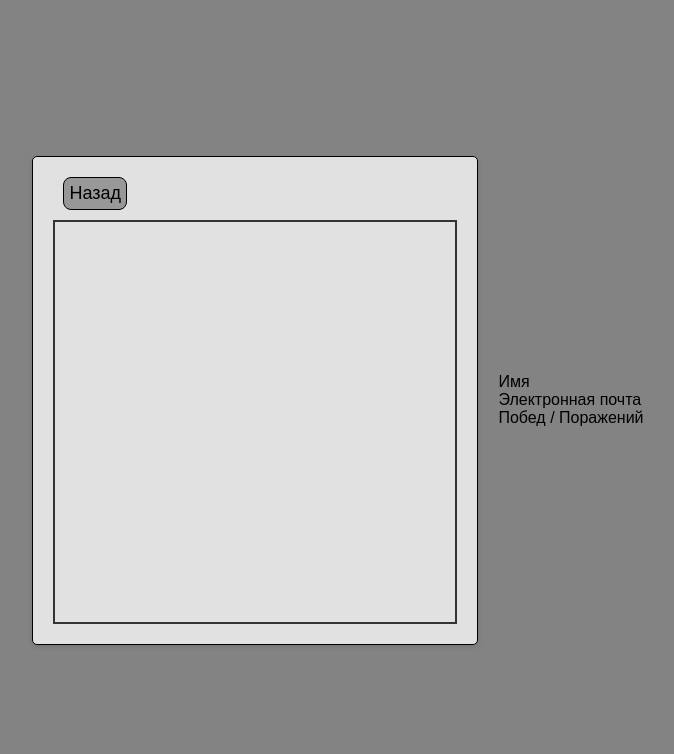
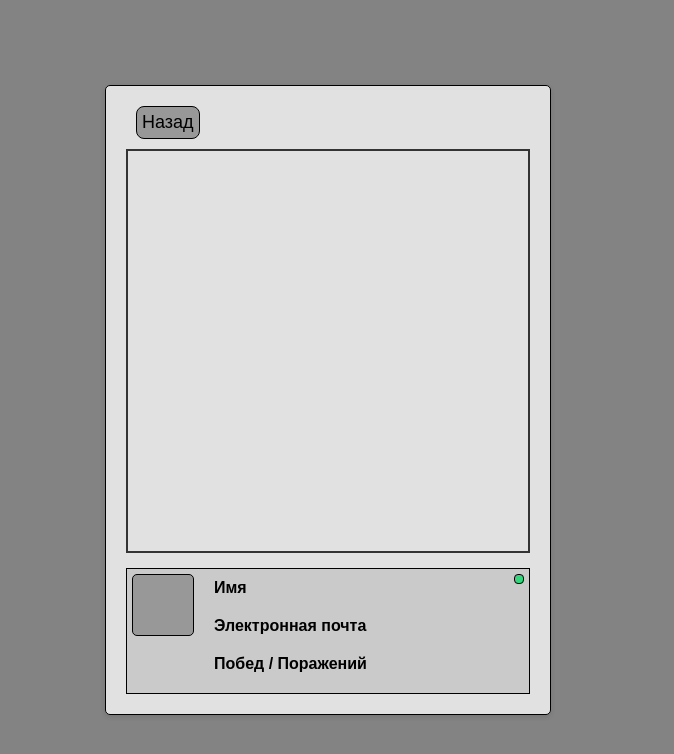
Before and after one commit to FuNFoBzzz2/FireCheck, a PHP site: page /party.html in a window 1280 px wide. Shown: the top 754 px of the page, without its empty margins (312-986 px from the left). Run offline with PHP 8.4, Linux system fonts and the light colour scheme; some libraries are stand-ins or nearby versions.

Commit message:
Add files via upload

```diff
--- a/assets/custom.css
+++ b/assets/custom.css
@@ -110,3 +110,53 @@ body {
        border-radius: 50%;
        background-color: rgb(71, 95, 246);
   }
+  .list-group{
+    border: 1px solid black;
+    text-decoration: none;
+    padding: 5px;
+    margin-top: 15px;
+    background-color: rgba(0, 0, 0, 0.1);
+    /* width: 70%; */
+  }
+  .Image {
+    background-color: #989898;
+    width: 60px;
+    height: 60px;
+    border-radius: 5px;
+    border: 1px solid black;
+    float: left; /* Плаваем влево */
+    margin-right: 20px; /* Отступ между изображением и группами форм */
+  }
+    .greenfn{
+    background-color: #37d47e;
+    text-decoration: none;
+    width: 8px;
+    height: 8px;
+    border-radius: 4px;
+    border: 1px solid black;
+    float: right;
+  }
+  .left-form{
+    display: flex;
+    flex-direction: column; /* Устанавливаем направление по вертикали */
+    align-items: flex-start;
+    text-decoration: none;
+  }
+  .form-group {
+    text-decoration: none;
+    display: flex; /* Используем Flexbox */
+     align-items: center;
+     margin-bottom: 15px;
+  }
+
+  .form-label {
+    margin-top: 5px;
+    text-decoration: none;
+    /* margin-bottom: 5px; */
+    font-weight: bold;
+    /* text-align: left;  */
+    /* width: 100%;  */
+  }
+  .form-value {
+    margin-left: 5px;
+  }
--- a/party.html
+++ b/party.html
@@ -14,8 +14,7 @@
         <button id="leave" class="href" >Назад</button>
         <div class="board" id="board"></div>
         <!-- <script src="./src/game_online.js"></script> -->
-    </div>
-    <div class="player-content">
+        <div class="player-content">
         <div class="list-group">
             <div class="Image"></div>
             <div class="greenfn"></div>
@@ -35,5 +34,7 @@
             </div>
         </div>
     </div>
+    </div>
+
 </body>
 </html>
```
